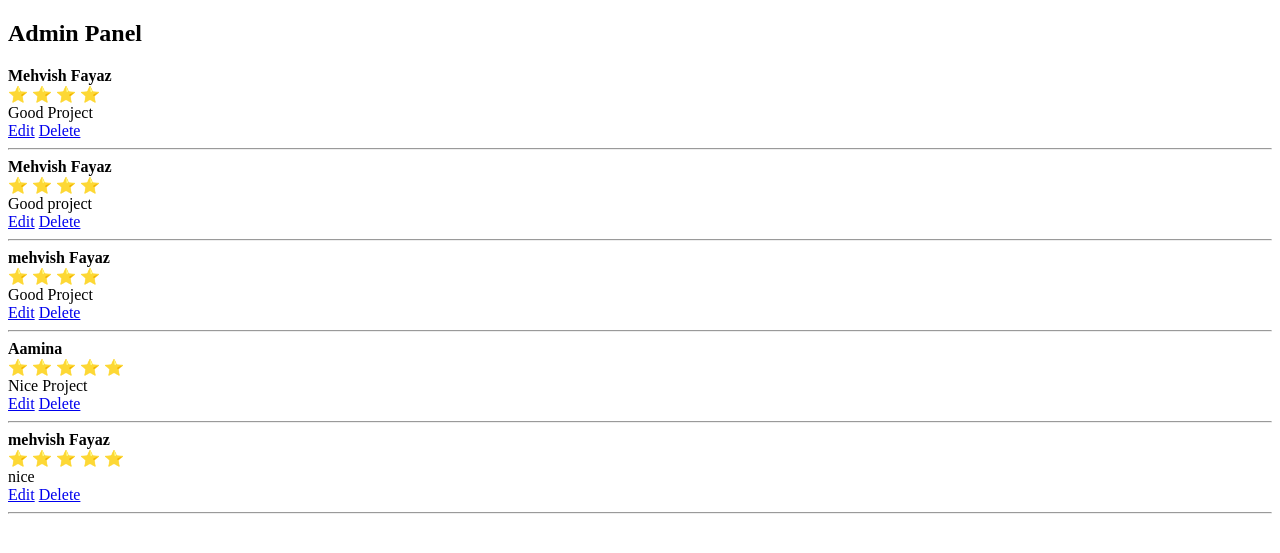
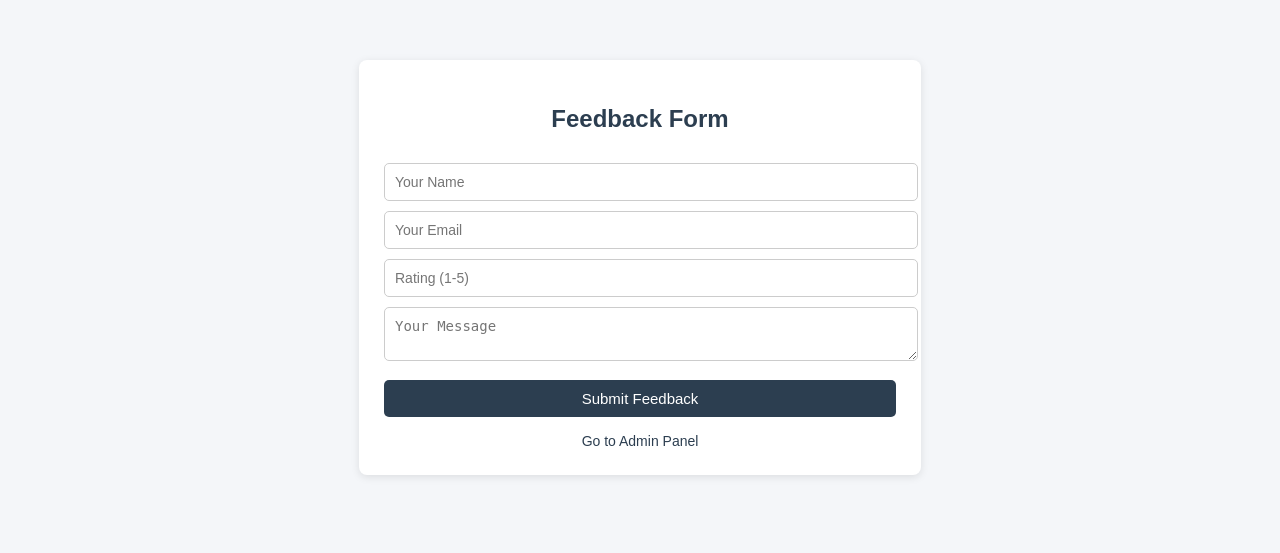
Before and after one commit to Mehvish2002/feedback-system, a Flask app: page /admin in a window 1280 px wide. Shown: the top 553 px of the page. Run offline with Flask 3, Linux system fonts and the light colour scheme; data comes from the database, SQL or seed files in the repository; both versions use the stored data as it was after the commit.

Commit message:
Updated admin file

```diff
--- a/templates/admin.html
+++ b/templates/admin.html
@@ -1,42 +1,105 @@
 <!DOCTYPE html>
 <html>
 <head>
-    <title>Admin Panel</title>
+    <title>Feedback System</title>
+
+    <style>
+        body {
+            font-family: Arial, sans-serif;
+            background: #f4f6f9;
+            margin: 0;
+        }
+
+        .container {
+            width: 40%;
+            margin: auto;
+            margin-top: 60px;
+            background: white;
+            padding: 25px;
+            border-radius: 8px;
+            box-shadow: 0px 2px 8px rgba(0,0,0,0.1);
+        }
+
+        h2 {
+            text-align: center;
+            color: #2c3e50;
+        }
+
+        input, textarea {
+            width: 100%;
+            padding: 10px;
+            margin-top: 10px;
+            border-radius: 5px;
+            border: 1px solid #ccc;
+            font-size: 14px;
+        }
+
+        input:focus, textarea:focus {
+            outline: none;
+            border-color: #2c3e50;
+        }
+
+        button {
+            margin-top: 15px;
+            width: 100%;
+            padding: 10px;
+            background: #2c3e50;
+            color: white;
+            border: none;
+            border-radius: 5px;
+            cursor: pointer;
+            font-size: 15px;
+        }
+
+        button:hover {
+            background: #1a252f;
+        }
+
+        .link {
+            text-align: center;
+            margin-top: 15px;
+        }
+
+        .link a {
+            text-decoration: none;
+            color: #2c3e50;
+            font-size: 14px;
+        }
+
+        .link a:hover {
+            text-decoration: underline;
+        }
+    </style>
 </head>
+
 <body>
 
-<!-- Heading for admin page -->
-<h2>Admin Panel</h2>
+<div class="container">
 
-<!-- Loop through all feedbacks -->
-{% for f in feedbacks %}
+    <!-- Title -->
+    <h2>Feedback Form</h2>
 
-    <!-- Each feedback card -->
-    <div class="feedback">
+    <!-- Form -->
+    <form method="POST" action="/feedback">
 
-        <!-- Display user name -->
-        <b>{{ f[1] }} <!-- name --> </b><br>
+        <input type="text" name="name" placeholder="Your Name" required>
 
-        <!-- Display rating as stars -->
-        {% for i in range(f[3]|int) %}
-            ⭐
-        {% endfor %}
+        <input type="email" name="email" placeholder="Your Email" required>
 
-        <br>
+        <input type="number" name="rating" placeholder="Rating (1-5)" min="1" max="5" required>
 
-        <!-- Display user message -->
-        {{ f[4] }} <!-- message --> <br>
+        <textarea name="message" placeholder="Your Message" required></textarea>
 
-        <a href = "/edit/ {{f[0]}}">Edit</a>
-        <!-- Delete button (calls delete route with feedback id) -->
-        <a href="/delete/{{ f[0] }}">Delete</a>
+        <button type="submit">Submit Feedback</button>
 
+    </form>
+
+    <!-- Admin link -->
+    <div class="link">
+        <a href="/admin">Go to Admin Panel</a>
     </div>
 
-    <!-- Line separator between feedbacks -->
-    <hr>
-
-{% endfor %}
+</div>
 
 </body>
 </html>
```
Also changed, not shown: database.db.
